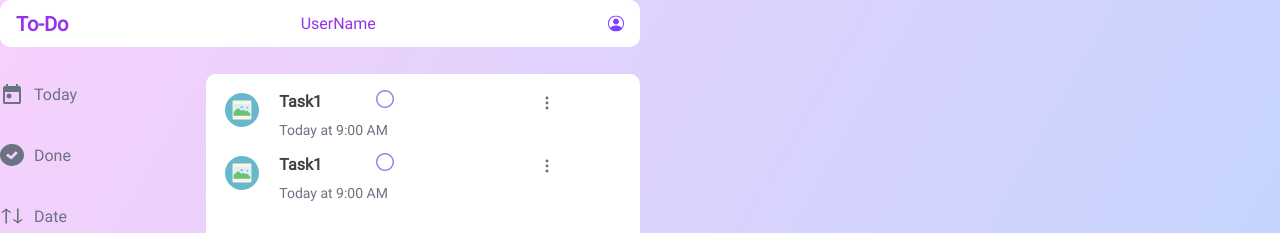
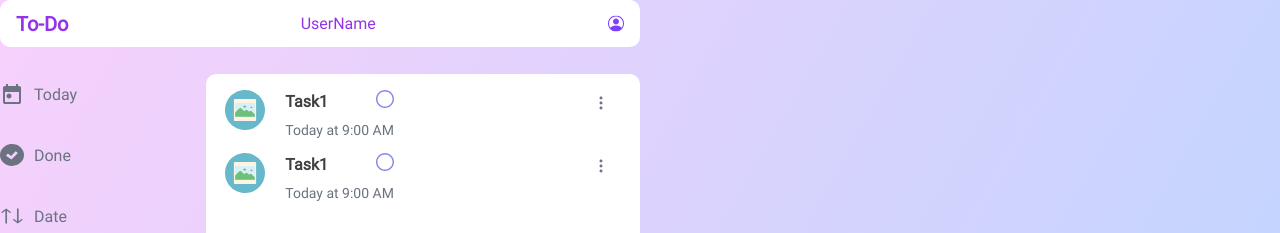
Before and after one commit to tinamilk/todo_v2, a React (Create React App) app: page / in a window 1280 px wide. Shown: the top 233 px of the page. Built offline with nearby package versions, Linux system fonts and the light colour scheme.

Commit message:
Change task layout

```diff
--- a/src/components/layout/task/Task.styled.ts
+++ b/src/components/layout/task/Task.styled.ts
@@ -14,13 +14,13 @@ export const TaskWrapper = styled.div`
 export const TaskDataWrapper = styled.div`
     display: flex;
     flex-direction: column;
-    width: 80%;
     gap: 5px;
 `
 
 export const TaskContainerWrapper = styled.div`
     display: flex;
     flex-direction: row;
+    width: 90%;
     gap: 20px;
 `
 
@@ -51,7 +51,7 @@ export const OptionsContainer = styled.div`
 export const OptionsButton = styled.button`
     min-width: 30px;
     max-height: 30px;
-    margin-left: 20%;
+    /* margin-left: 10%; */
     &:hover {
         background: rgba(147, 51, 234, 0.06);
         border-radius: 50%;
```
